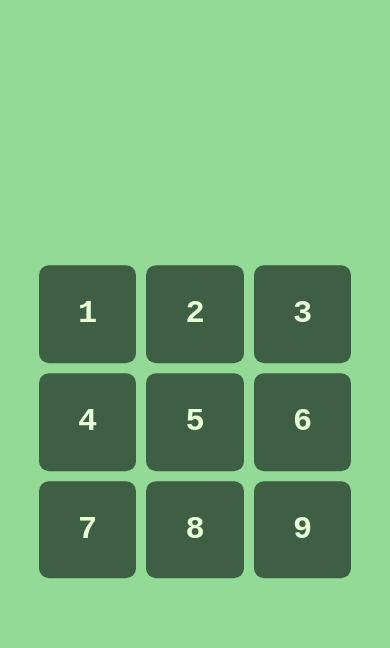
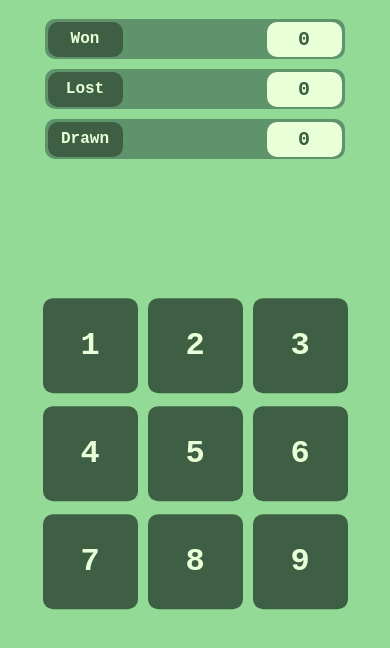
Before and after one commit to awais-2005/Tic-Tac-Toe, a plain HTML site: page index.html in a window 390 px wide. Drawn offline with Linux system fonts and the light colour scheme.

Commit message:
Responsiveness & Display Results

```diff
--- a/index.html
+++ b/index.html
@@ -9,6 +9,20 @@
 </head>
 <script type="module" src="script.js"></script>
 <body>
+    <div id="info">
+        <div class="con">
+            <div class="resfield" id="won">Won</div>
+            <div class="nres" id="nwon">0</div>
+        </div>
+        <div class="con">
+            <div class="resfield" id="lost">Lost</div>
+            <div class="nres" id="nlost">0</div>
+        </div>
+        <div class="con">
+            <div class="resfield" id="drawn">Drawn</div>
+            <div class="nres" id="ndrawn">0</div>
+        </div>
+    </div>
     <div class="main">
         <div class="gameover">
             <p id="result">Match is drawn!</p>
--- a/script.js
+++ b/script.js
@@ -3,7 +3,7 @@ import { brain_of_comp } from "./skills.js"
 var boardState = ['',' ',' ',' ',' ',' ',' ',' ',' ',' ']
 var pattern = Math.floor(Math.random()*10) % 3;
 var turn = 0;
-
+var wins = 0, losts = 0, draws = 0;
 function checkWin() {
     if((boardState[1] == 'X' && boardState[2] == 'X' && boardState[3] == 'X')||(boardState[4] == 'X' && boardState[5] == 'X' && boardState[6] == 'X')
 	||(boardState[7] == 'X' && boardState[8] == 'X' && boardState[9] == 'X')||(boardState[1] == 'X' && boardState[4] == 'X' && boardState[7] == 'X')
@@ -38,7 +38,8 @@ function displayboard(C_box, turn, position) {
 function gameover(turn) {
     if (turn >= 9) {
         document.querySelector('.gameover').style.transform = "translate(-50%, -50%) scale(1)";
-        console.log(boardState)
+        console.log(boardState);
+        document.getElementById('ndrawn').innerText = ++draws ;
         return true; // Indicate that the game is over
     }
     else {
@@ -69,6 +70,7 @@ board.addEventListener('click', function(details) {
 
     if(checkWin()) {
         document.getElementById("result").innerText="You won!"
+        document.getElementById('nwon').innerText = ++wins ;
         document.querySelector('.gameover').style.transform = "translate(-50%, -50%) scale(1)";
         return;
     }
@@ -80,13 +82,14 @@ board.addEventListener('click', function(details) {
         let repeat = true;
 
         while (repeat && turn < 10) {
-            let compboard = brain_of_comp(boardState, turn, ref, pattern);
-            const C_box = document.getElementById('box' + compboard);
+            let compMove = brain_of_comp(boardState, turn, ref, pattern);
+            const C_box = document.getElementById('box' + compMove);
             if (C_box.innerHTML === C_box.textContent) {
-                displayboard(C_box, turn, compboard);
+                displayboard(C_box, turn, compMove);
 
                 if(checkWin()) {
                     document.getElementById("result").innerText="Computer won!"
+                    document.getElementById('nlost').innerText = ++losts ;
                     document.querySelector('.gameover').style.transform = "translate(-50%, -50%) scale(1)";
                     return;
                 }
--- a/style.css
+++ b/style.css
@@ -3,6 +3,53 @@
 }
 body {
     background-color: #93da97;
+}
+#info {
+    padding-top: 1px;
+    background-color: transparent;
+    width: 100%;
+    height: 164px;
+    position: relative;
+}
+.con {
+
+    height: 40px;
+    width: 300px;
+    margin: 10px;
+    display: flex;
+    gap: 144px;
+    background-color: #5E936C;
+    padding: 2.5px;
+    margin-left: 50%;
+    transform: translate(-50%);
+    border-radius: 10px;
+}
+.resfield {
+    display: inline-block;
+    display: flex;
+    align-items: center;
+    justify-content: center;
+    border-radius: 10px;
+    font-family: 'Courier New', Courier, monospace;
+    color: #E8FFD7;
+    font-weight: 600;
+    height: 35px;
+    width: 75px;
+    background-color: #3E5F44;
+}
+.nres {
+    display: inline-block;
+    display: flex;
+    align-items: center;
+    justify-content: center;
+    border-radius: 10px;
+    font-family: 'Courier New', Courier, monospace;
+    color: #3E5F44;
+    font-weight: 900;
+    font-size: 20px;
+    height: 35px;
+    width: 75px;
+    background-color: #E8FFD7;
 }
 .main {
     background: transparent;
@@ -13,7 +60,7 @@ body {
     flex-wrap: wrap;
     align-items: center;
     justify-content: center;
-    margin-top: 50vh;
+    margin-top: calc(50vh - 140px);
     margin-left: 50%;
     transform: translate(-50%, -50%);
 }
@@ -31,6 +78,8 @@ body {
     height: 7vw;
     min-height: 75px;
     min-width: 75px;
+    max-height: 95px;
+    max-width: 95px;
     border-radius: 10px;
     transition: transform 0.1s ease-in-out;
 }
@@ -74,7 +123,21 @@ body {
     transform: scale(0.9);
 }
 
-@media (max-width: 600px) {
+@media (min-width: 401px) {
+    .main {
+        height: 315px;
+        width:400px;
+    }
+    .gameover {
+        width: 315px;
+    }
+    .box {
+        height: 95px;
+        width: 95px;
+    }
+}
+
+@media (max-width: 400px) {
     .main {
         width: 100%;
         height: 83vw;
```
